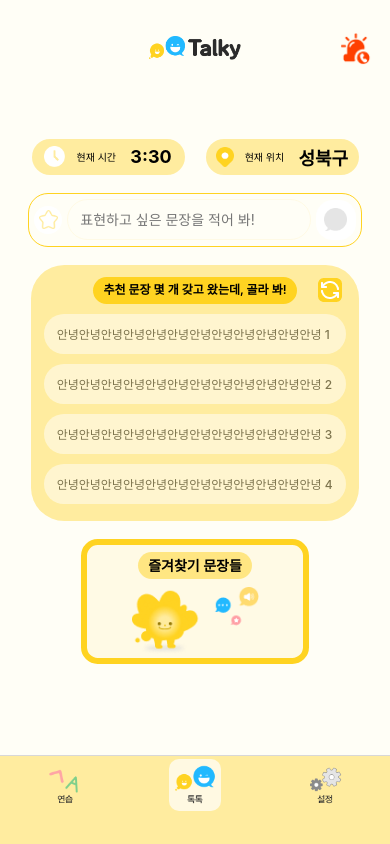
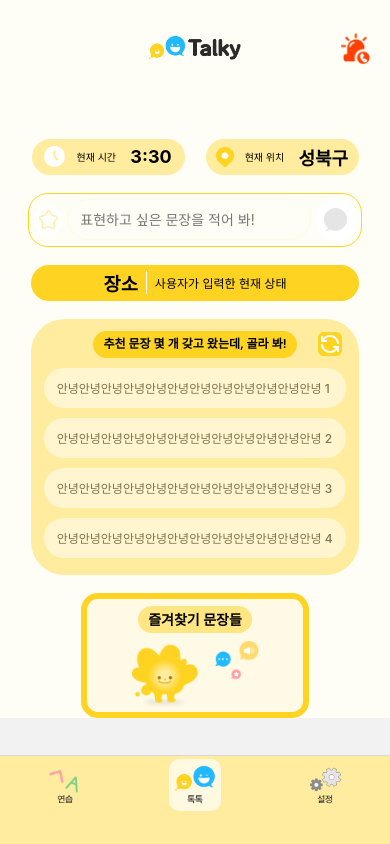
Before and after one commit to HSU-Talky/Talky-Frontend, a React Native app: screen /Talk in a window 390 px wide. Built offline with nearby package versions, Linux system fonts and the light colour scheme.

Commit message:
✨ : TalkTalkScreen 스크롤 기능 추가

```diff
--- a/src/screens/talkTalkScreen/TalkTalkScreen.jsx
+++ b/src/screens/talkTalkScreen/TalkTalkScreen.jsx
@@ -1,22 +1,26 @@
-import { StyleSheet, Text, View } from "react-native";
+import { ScrollView, StyleSheet, Text, View } from "react-native";
 import React from "react";
 import CurrentTime from "./components/CurrentTime";
 import CurrentLocation from "./components/CurrentLocation";
 import { TalkInput } from "../../components/input/TalkInput";
 import { RecomBox } from "./components/RecomBox";
 import { Menu } from "./components/Menu";
+import { LocationBox } from "./components/LocationBox";
 
 const TalkTalkScreen = () => {
   return (
+    <ScrollView>
       <View style = { styles.container }>
         <View style = { styles.current }>
           <CurrentTime />
           <CurrentLocation />
         </View>
         <TalkInput />
+        <LocationBox />
         <RecomBox />
         <Menu />
       </View>
+    </ScrollView>
   );
 };
 
```
Lines whose indentation alone changed are shown as unchanged.
